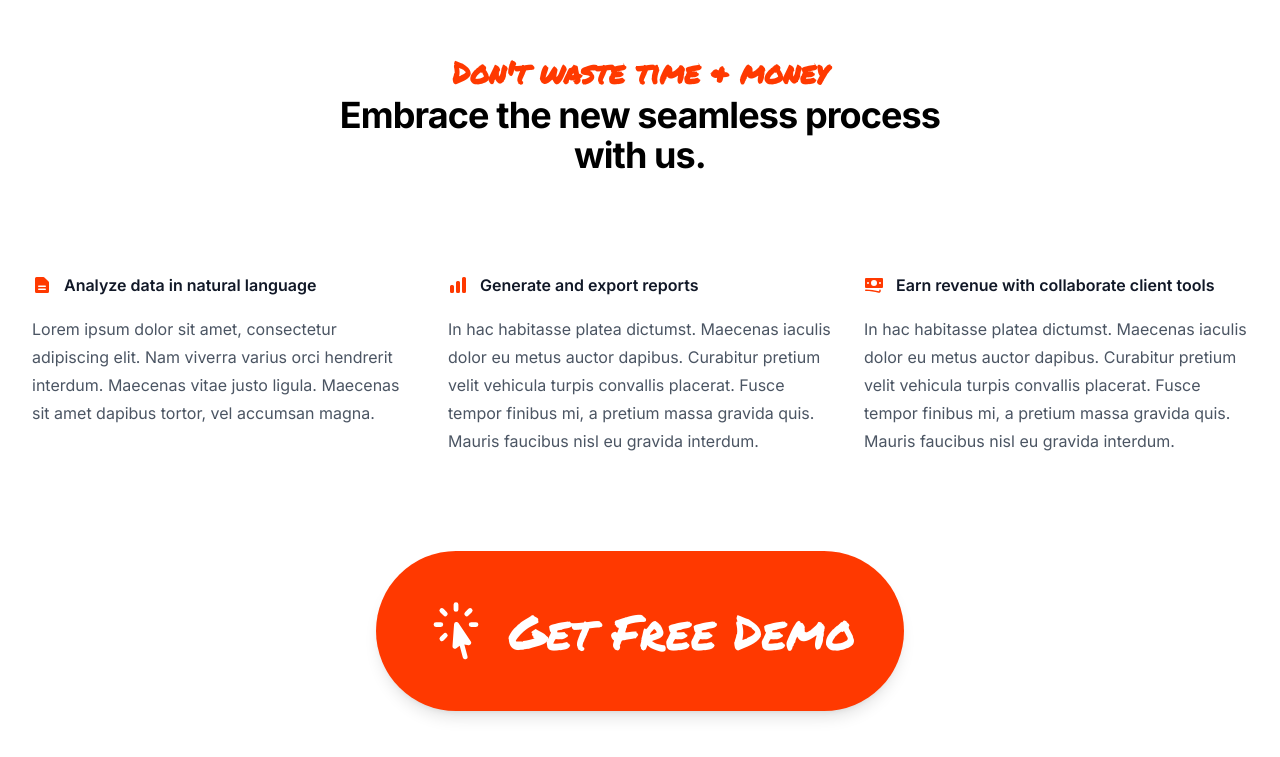
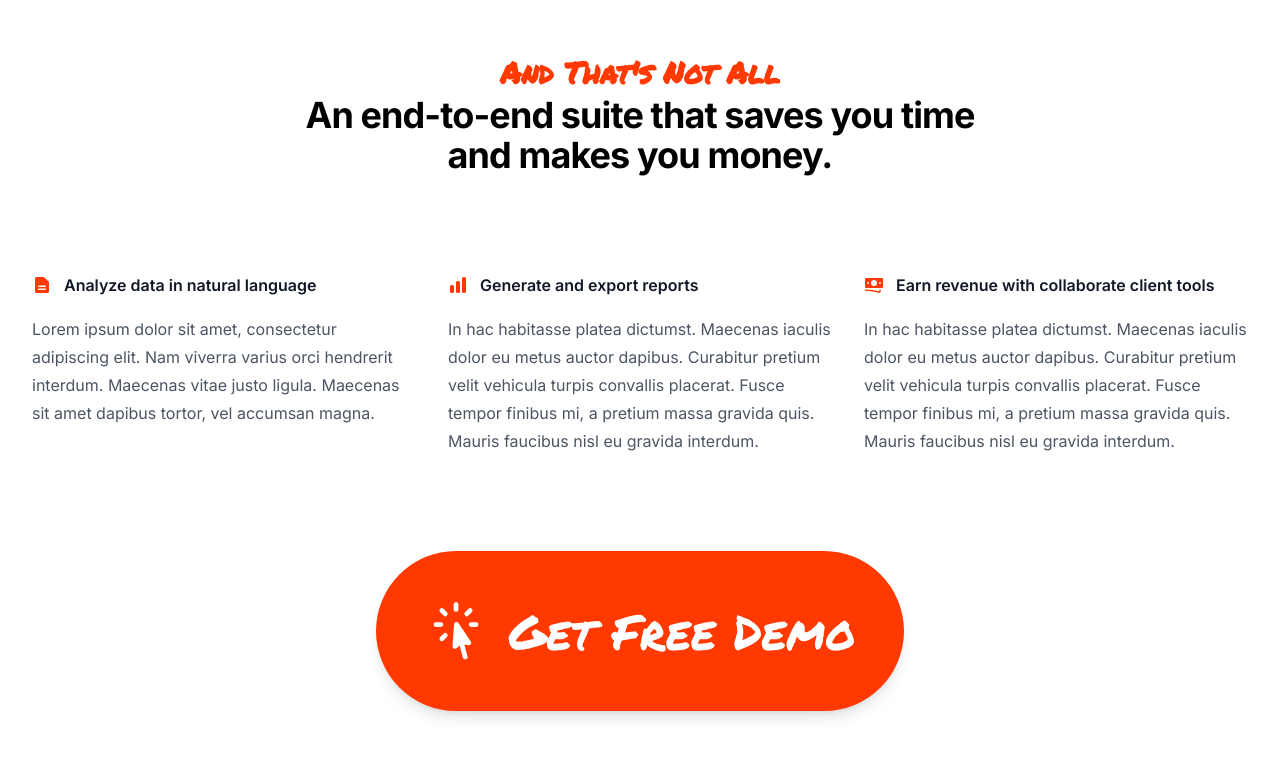
Before and after one commit to neeld3/VisceralMKT, a Next.js app: page / in a window 1280 px wide. Shown: the part 1363-2120 px from the top of the page. Built offline with nearby package versions, Linux system fonts and the light colour scheme.

Commit message:
Update page.tsx

```diff
--- a/src/app/page.tsx
+++ b/src/app/page.tsx
@@ -74,9 +74,9 @@ export default function Home() {
         <div className="bg-white py-16 sm:py-24">
           <div className="mx-auto max-w-7xl px-6 lg:px-8">
             <div className="mx-auto max-w-2xl lg:text-center">
-              <h1 className="font-permanent-marker text-custom-color text-3xl font-semibold text-center leading-7 pt-12">Don&apos;t waste time & money</h1>
+              <h1 className="font-permanent-marker text-custom-color text-3xl font-semibold text-center leading-7 pt-12">And That&apos;s Not All</h1>
               <p className="mt-2 text-4xl font-bold tracking-tight sm:text-4xl">
-                Embrace the new seamless process with us.
+                An end-to-end suite that saves you time and makes you money.
               </p>
 
             </div>
```
